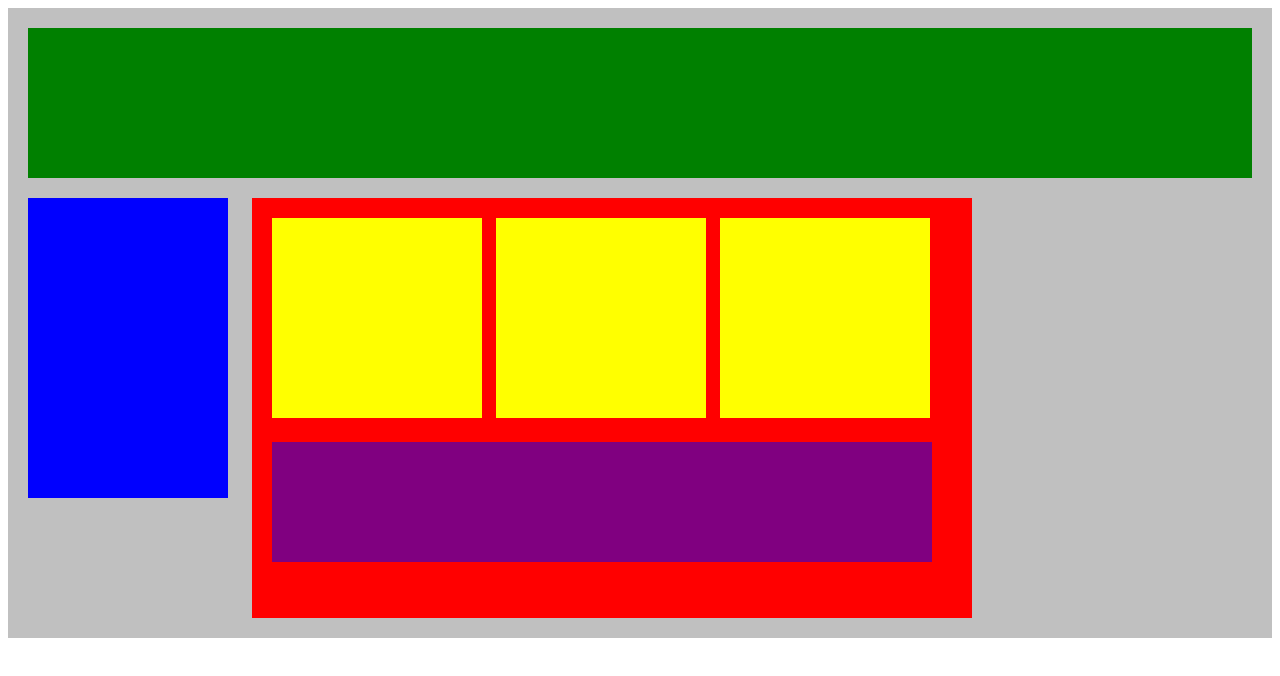
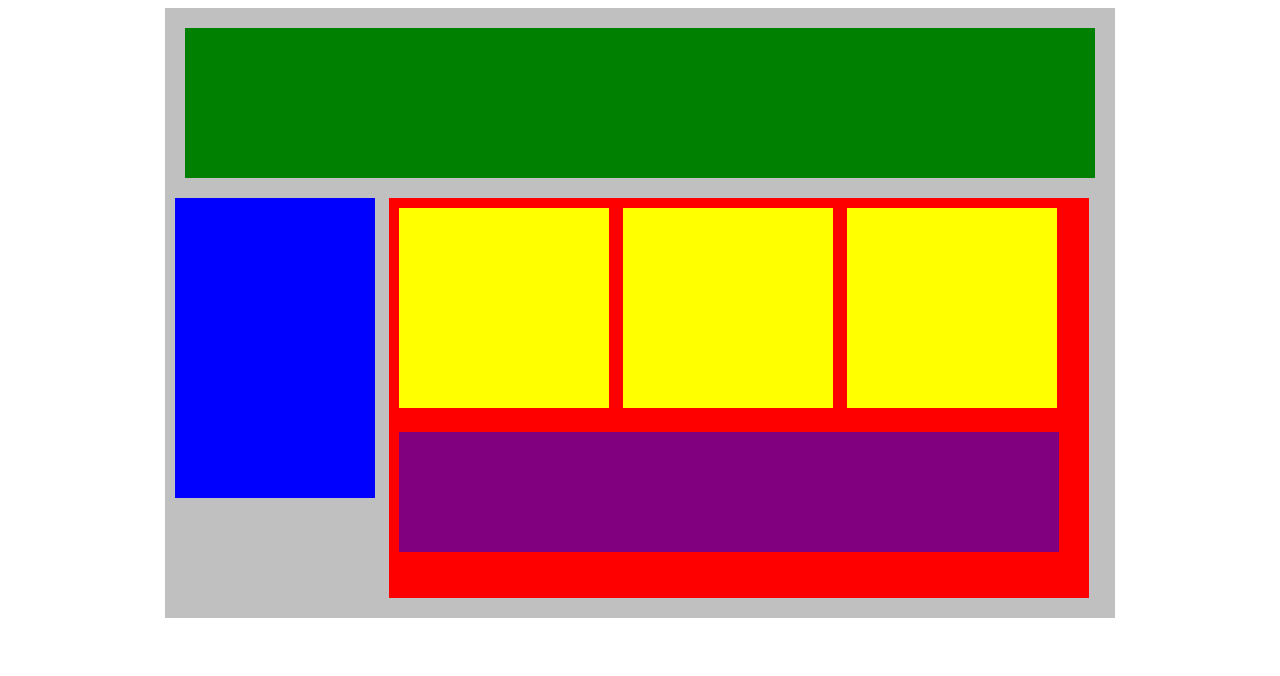
Before and after one commit to samdhein/plotting_our_blocks, a plain HTML site: page index.html in a window 1280 px wide. Drawn offline with Linux system fonts and the light colour scheme.

Commit message:
debugged

```diff
--- a/index.html
+++ b/index.html
@@ -1,12 +1,14 @@
 <!DOCTYPE html>
 <html lang="en">
 <head>
+    <meta charset="UTF-8">
     <title>Position Practice</title>
     <link rel="stylesheet" type="text/css" href="style.css">
 </head>
 <body>
     <div class="container">
         <div class="top-nav"></div>
+        <div>
             <div class="side-nav"></div>
             <div class="main">
                 <div class="sub-content"></div>
@@ -15,5 +17,6 @@
                 <div id="advertisement"></div>
             </div>
         </div>
+    </div>
 </body>
 </html>
--- a/style.css
+++ b/style.css
@@ -1,5 +1,4 @@
 .container{
-    display: block
     width: 950px;
     background-color: silver;
     margin: 0px auto;
@@ -9,7 +8,6 @@
     height: 150px;
     background-color: green;
     margin: 0px 20px 20px 20px;
-    display: block;
 }
 .side-nav {
     height: 300px;
@@ -17,7 +15,8 @@
     background-color: blue;
     display: inline-block;
     vertical-align: top;
-    margin: 0px 20px;
+    margin: 0px 10px
+
 }
 .main {
     height: 400px;
@@ -25,8 +24,7 @@
     background-color: red;
     display: inline-block;
     vertical-align: top;
-    padding: 10px;
-    margin: 0px 0px 20px 0px;
+    margin: 0px 0px 20px 0px
 }
 .sub-content {
     height: 200px;
@@ -39,5 +37,5 @@
     height: 120px;
     width: 660px;
     background-color: purple;
-    margin: 20px 10px;
+    margin: 20px 10px 20px;
 }
```
Lines whose indentation alone changed are shown as unchanged.
